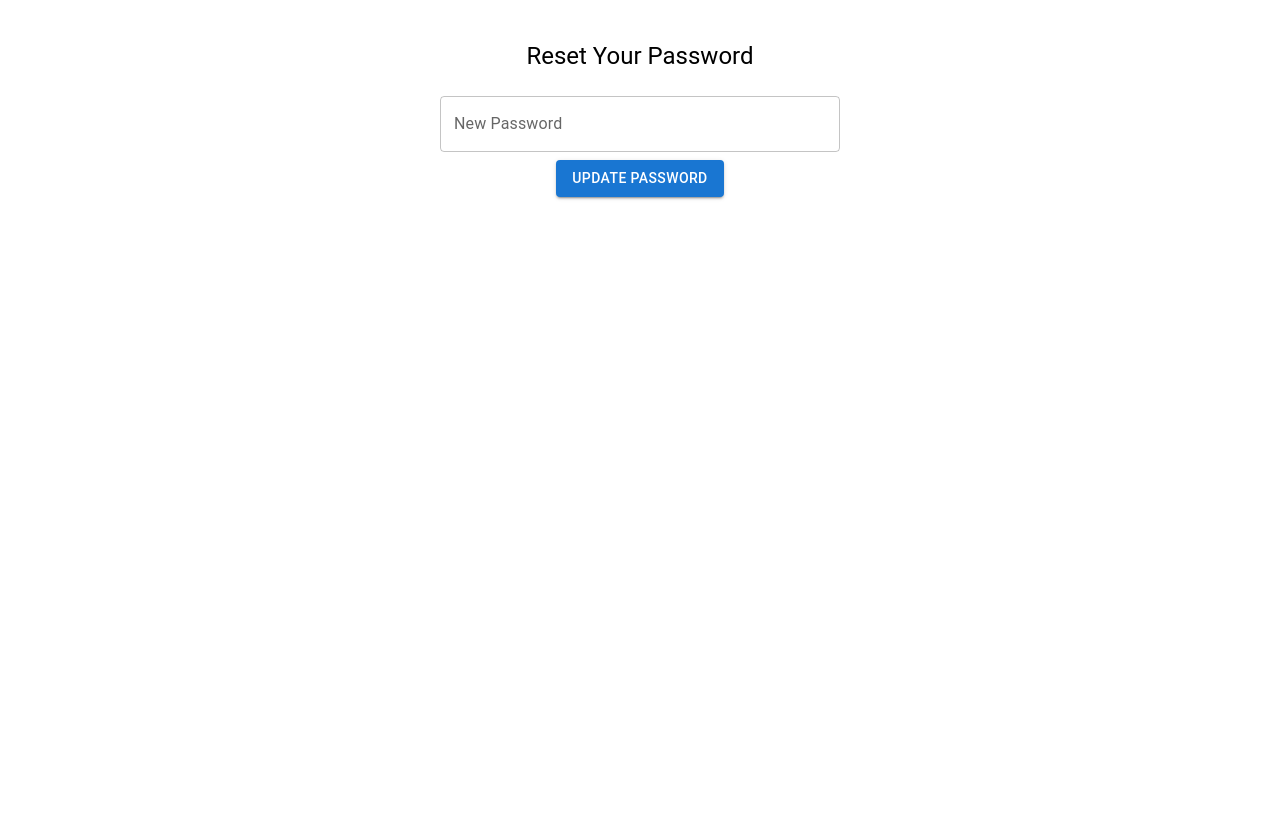
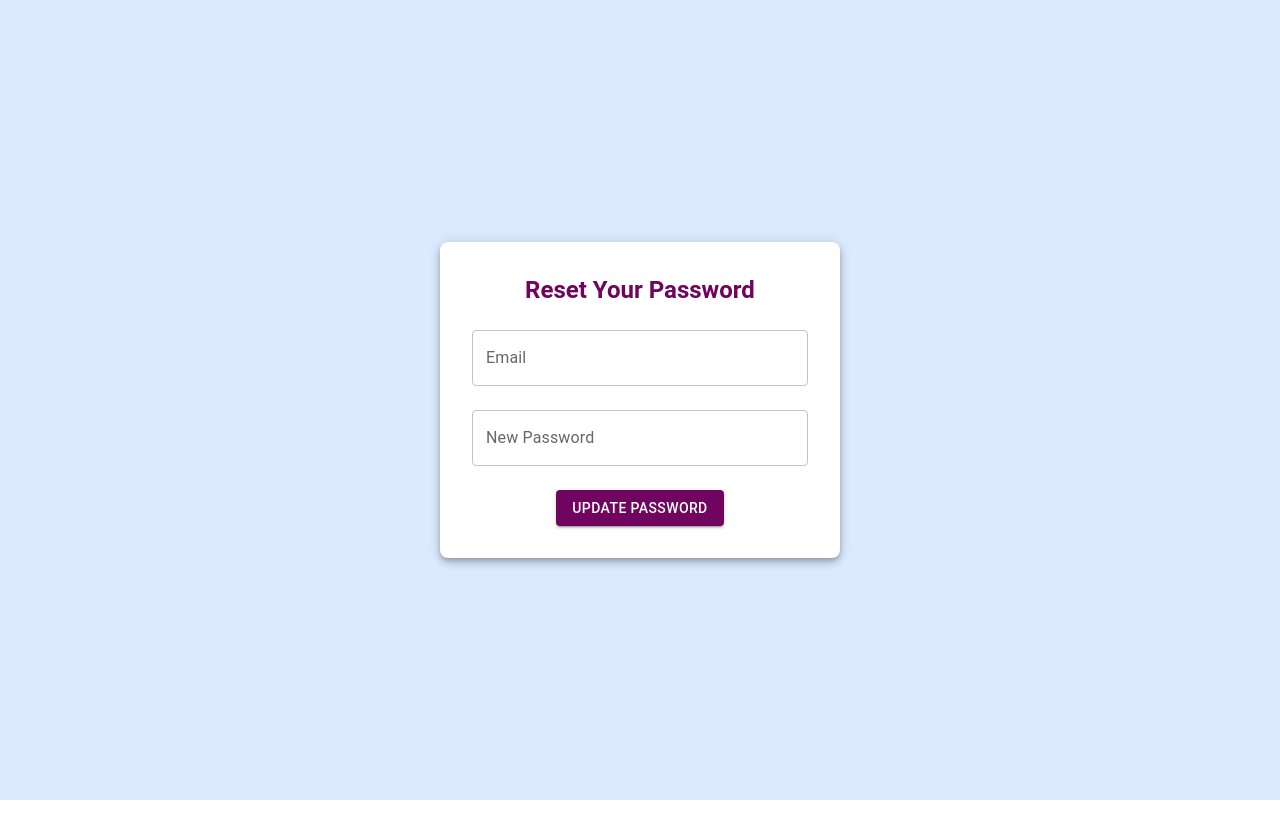
Before and after one commit to latha1307/Hostel-Management-Application, a React (Create React App) app in the folder Admin/app/: page /#/reset-password in a window 1280 px wide. After the commit the page ends 800 px from the top, so only its background shows below. Built offline with nearby package versions, Linux system fonts and the light colour scheme.

Commit message:
Including reset password feature

```diff
--- a/Admin/app/src/pages/ResetPassword.tsx
+++ b/Admin/app/src/pages/ResetPassword.tsx
@@ -1,40 +1,61 @@
-import React from "react";
-import { useState } from "react";
-import { useSearchParams, useNavigate } from "react-router-dom";
-import supabase from "../supabaseClient";// Adjust based on your setup
-import { TextField, Button, Typography, Box } from "@mui/material";
+import React, { useState } from "react";
+import { useNavigate } from "react-router-dom";
+import supabase from "../supabaseClient"; // Adjust path if needed
+import { TextField, Button, Typography, Box, Paper } from "@mui/material";
 
 const ResetPassword = () => {
-  const [searchParams] = useSearchParams();
   const navigate = useNavigate();
+  const [email, setEmail] = useState("");
   const [password, setPassword] = useState("");
   const [error, setError] = useState("");
   const [success, setSuccess] = useState("");
 
-  // Extract the access token from the URL
-  const accessToken = searchParams.get("token");
-
   const handlePasswordReset = async () => {
-    if (!password) {
-      setError("Password cannot be empty.");
+    if (!email || !password) {
+      setError("Email and Password cannot be empty.");
       return;
     }
 
-    const { error } = await supabase.auth.updateUser({
+    const { data, error } = await supabase.auth.signInWithOtp({ email });
+
+    if (error) {
+      setError("Failed to authenticate. Please check your email.");
+      return;
+    }
+
+    const { error: updateError } = await supabase.auth.updateUser({
       password: password,
     });
 
-    if (error) {
-      setError(error.message);
+    if (updateError) {
+      setError(updateError.message);
     } else {
       setSuccess("Password updated successfully! Redirecting to login...");
-      setTimeout(() => navigate("/login"), 2000); // Redirect after 2 seconds
+      setTimeout(() => navigate("/login"), 2000);
     }
   };
 
   return (
-    <Box sx={{ maxWidth: 400, margin: "auto", textAlign: "center", mt: 5 }}>
-      <Typography variant="h5" gutterBottom>
+    <Box
+      sx={{
+        height: "100vh",
+        display: "flex",
+        justifyContent: "center",
+        alignItems: "center",
+        backgroundColor: "#DBEAFE", // Light blue background
+      }}
+    >
+      <Paper
+        elevation={5}
+        sx={{
+          padding: 4,
+          maxWidth: 400,
+          textAlign: "center",
+          backgroundColor: "white",
+          borderRadius: 2,
+        }}
+      >
+        <Typography variant="h5" sx={{ color: "#71045F", fontWeight: "bold" }} gutterBottom>
           Reset Your Password
         </Typography>
         {error && <Typography color="error">{error}</Typography>}
@@ -42,18 +63,48 @@ const ResetPassword = () => {
         {!success && (
           <>
             <TextField
+              label="Email"
+              type="email"
+              fullWidth
+              margin="normal"
+              value={email}
+              onChange={(e) => setEmail(e.target.value)}
+              sx={{
+                "& label.Mui-focused": { color: "#71045F" },
+                "& .MuiOutlinedInput-root": {
+                  "&.Mui-focused fieldset": { borderColor: "#71045F" },
+                },
+              }}
+            />
+            <TextField
               label="New Password"
               type="password"
               fullWidth
               margin="normal"
               value={password}
               onChange={(e) => setPassword(e.target.value)}
+              sx={{
+                "& label.Mui-focused": { color: "#71045F" },
+                "& .MuiOutlinedInput-root": {
+                  "&.Mui-focused fieldset": { borderColor: "#71045F" },
+                },
+              }}
             />
-          <Button variant="contained" color="primary" onClick={handlePasswordReset}>
+            <Button
+              variant="contained"
+              sx={{
+                backgroundColor: "#71045F",
+                color: "white",
+                marginTop: 2,
+                "&:hover": { backgroundColor: "#5A034D" },
+              }}
+              onClick={handlePasswordReset}
+            >
               Update Password
             </Button>
           </>
         )}
+      </Paper>
     </Box>
   );
 };
```
Lines whose indentation alone changed are shown as unchanged.
